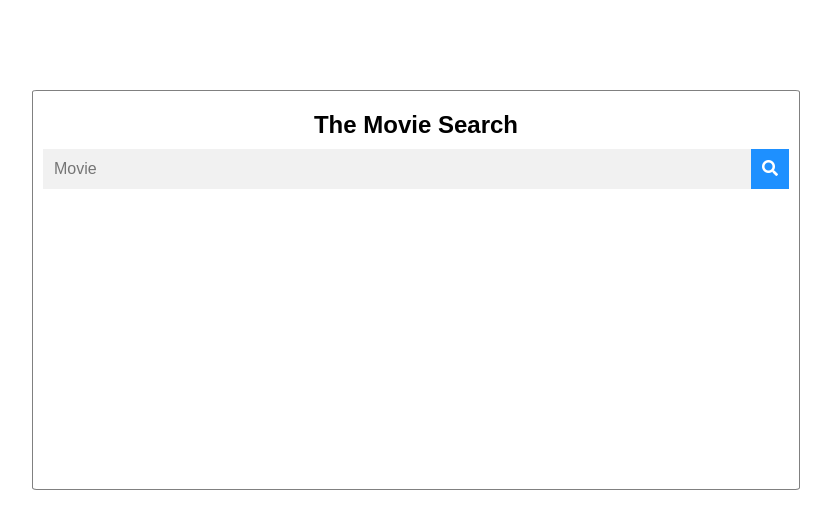
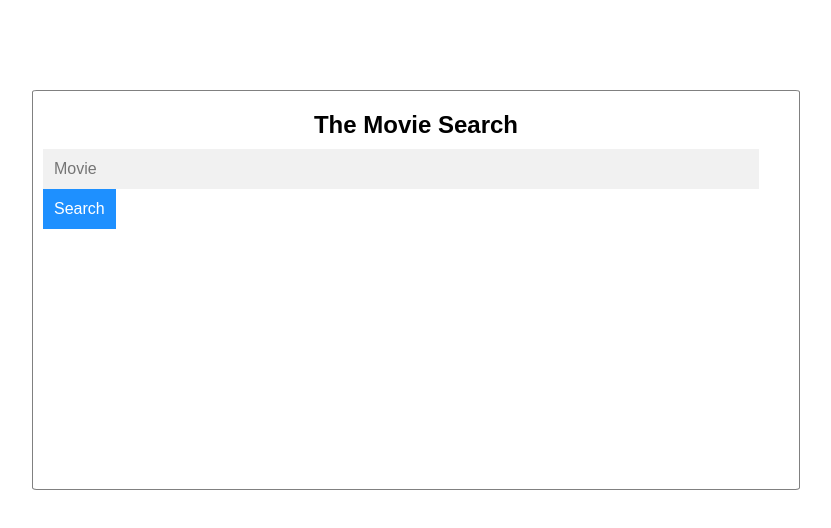
Before and after one commit to Davidonwukwe/angular-project, an Angular app: page / in a window 1280 px wide. Shown: the top 528 px of the page, without its empty margins (224-1055 px from the left). Built offline with nearby package versions, Linux system fonts and the light colour scheme.

Commit message:
add separent component for search and import FormsModule

```diff
--- a/src/app/app.component.html
+++ b/src/app/app.component.html
@@ -3,15 +3,9 @@
       <h2 id="name"><a href="/">The Movie Search</a></h2>
 
 
-          <div class="autocomplete">
 
 
-          <input id="myInput" type = "text" placeholder="Movie">
-
-
-          <div id="submit" type = "button"><i class="fa fa-search"></i></div>
-
-  </div>
+      <app-search-bar></app-search-bar>
   <div>
           <ul id="mainUl">
 
--- /dev/null
+++ b/src/app/components/search-bar/search-bar.component.html
@@ -0,0 +1,7 @@
+<form class='form'>
+    <input id="myInput" type = "text" name="searchterm" [(ngModel)]="searchterm" placeholder="Movie">
+
+    <input id="submit" type ="submit" value="Search">
+    {{searchterm}}
+
+</form>
--- /dev/null
+++ b/src/app/components/search-bar/search-bar.component.ts
@@ -0,0 +1,15 @@
+import { Component, OnInit } from '@angular/core';
+
+@Component({
+  selector: 'app-search-bar',
+  templateUrl: './search-bar.component.html',
+  styleUrls: ['./search-bar.component.css']
+})
+export class SearchBarComponent implements OnInit {
+
+  constructor() { }
+
+  ngOnInit(): void {
+  }
+
+}
```
Also changed, not shown: src/app/app.module.ts (+6 -2 lines), src/app/components/search-bar/search-bar.component.css (added), 1 other file (tests, documents, lock files or other folders).
